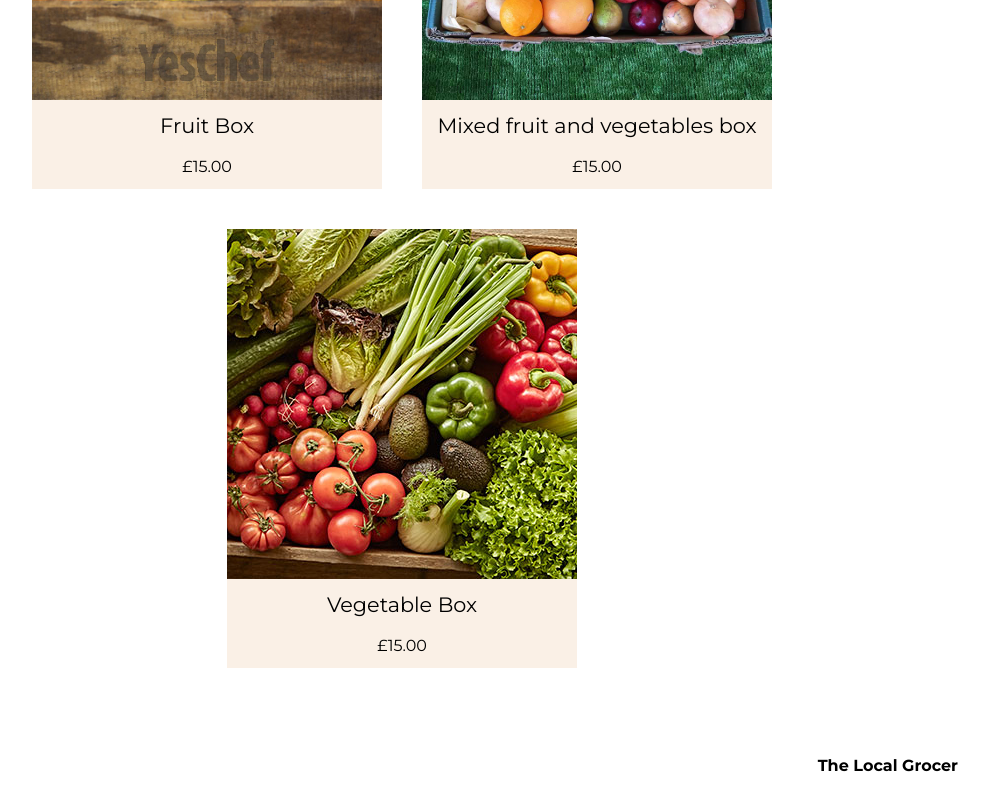
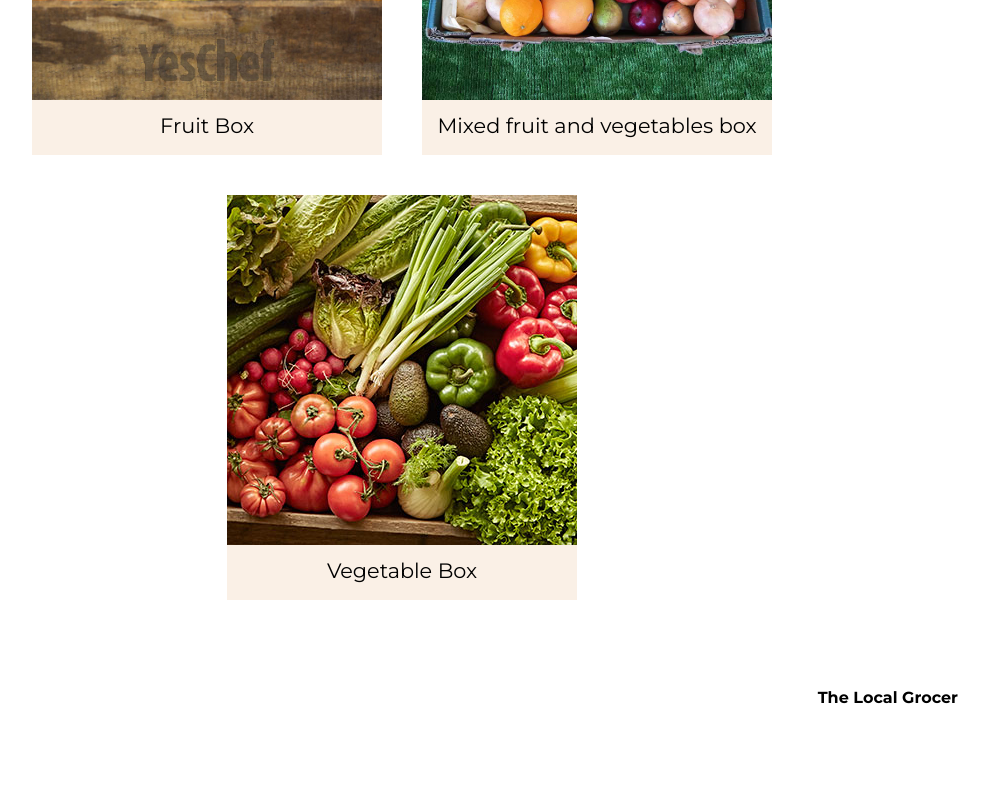
Before and after one commit to rhyso/thelocalgrocer, a Gatsby site: page / in a window 1280 px wide. Shown: the part 891-1685 px from the top of the page, without its empty margins (238-1227 px from the left). After the commit the page ends 1617 px from the top, so only its background shows below. Built offline with nearby package versions, Linux system fonts and the light colour scheme; Gatsby itself is replaced by a stand-in of ours.

Commit message:
removed price from homepage thumbnails

```diff
--- a/src/components/ItemThumbnail/ItemThumbnail.js
+++ b/src/components/ItemThumbnail/ItemThumbnail.js
@@ -63,7 +63,6 @@ const itemThumbnail = (props) => {
                 <ImgStyled fluid={props.image} />
                 <Heading>{props.heading}</Heading>
             </LinkStyled>
-            <Price>£{props.price.toFixed(2)}</Price>
         </ItemThumbnailStyled >
     )
 }
```
